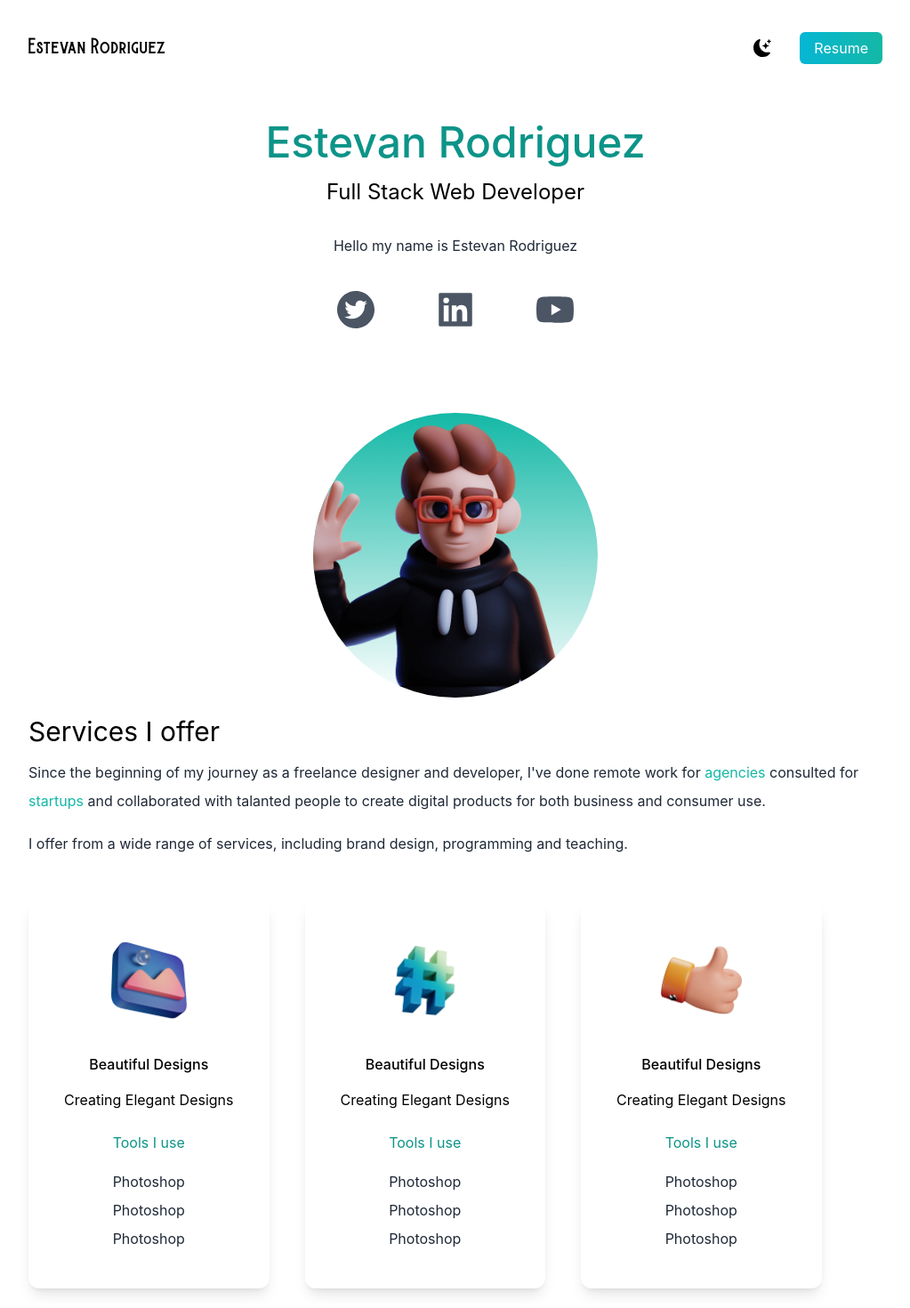
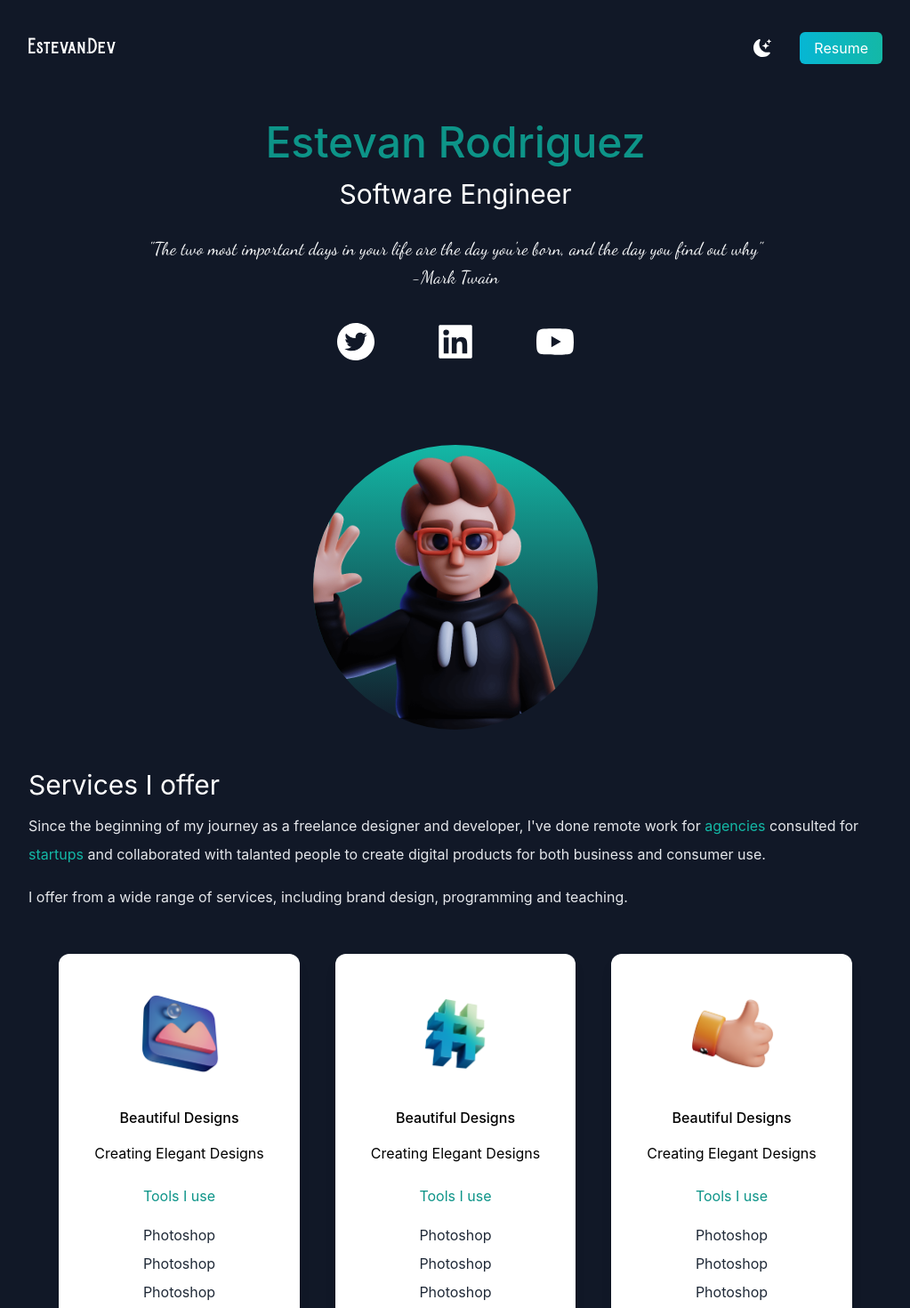
Before and after one commit to Esterod215/estevan-dev, a Next.js app: page / in a window 1280 px wide. Shown: the top 1470 px of the page at 89% size, without its empty margins (128-1151 px from the left). Built offline with nearby package versions, Linux system fonts and the light colour scheme.

Commit message:
Added new font for quote and styling changes for dark mode.

```diff
--- a/components/InfoSection.js
+++ b/components/InfoSection.js
@@ -16,12 +16,13 @@ const InfoSection = () => {
         <h2 className="text-5xl py-2 text-teal-600 font-medium">
           Estevan Rodriguez
         </h2>
-        <h3 className="text-2xl py-2">Full Stack Web Developer</h3>
-        <p className="text-medium py-5 leading-8 text-gray-800">
-          Hello my name is Estevan Rodriguez
+        <h3 className="text-3xl py-2 dark:text-white">Software Engineer</h3>
+        <p className="text-xl py-5 leading-8 text-gray-800 font-dancingScript dark:text-gray-50">
+          "The two most important days in your life are the day you're born, and
+          the day you find out why" <br /> -Mark Twain
         </p>
       </div>
-      <div className="text-5xl flex justify-center gap-16 py-3 text-gray-600">
+      <div className="text-5xl flex justify-center gap-16 py-3 text-gray-600 dark:text-white">
         <a href="#">
           <AiFillTwitterCircle />
         </a>
--- a/components/Navbar.js
+++ b/components/Navbar.js
@@ -4,8 +4,8 @@ import { BsFillMoonStarsFill } from "react-icons/bs";
 
 const Navbar = ({ dark, setDark }) => {
   return (
-    <nav className="py-10 flex justify-between">
-      <h1 className="text-xl font-burtons">Estevan Rodriguez</h1>
+    <nav className="py-10 flex justify-between dark:text-white">
+      <h1 className="text-xl font-burtons">Estevan.Dev</h1>
       <ul className="flex items-center">
         <li>
           <BsFillMoonStarsFill
--- a/components/Services.js
+++ b/components/Services.js
@@ -23,8 +23,8 @@ const Services = () => {
           programming and teaching.
         </p>
       </div>
-      <div className="lg:flex gap-10">
-        <div className="text-center flex flex-col items-center shadow-lg p-10 rounded-xl my-10">
+      <div className="lg:flex justify-center gap-10">
+        <div className="text-center flex flex-col items-center shadow-lg p-10 rounded-xl my-10 dark:bg-white">
           <Image src={design} width={100} height={100} />
           <h3 className="text-large pt-8 pb-2 font-medium">
             Beautiful Designs
@@ -35,7 +35,7 @@ const Services = () => {
           <p className="text-gray-800 py-1">Photoshop</p>
           <p className="text-gray-800 py-1">Photoshop</p>
         </div>
-        <div className="text-center flex flex-col items-center shadow-lg p-10 rounded-xl my-10">
+        <div className="text-center flex flex-col items-center shadow-lg p-10 rounded-xl my-10 dark:bg-white">
           <Image src={code} width={100} height={100} />
           <h3 className="text-large pt-8 pb-2 font-medium">
             Beautiful Designs
@@ -46,7 +46,7 @@ const Services = () => {
           <p className="text-gray-800 py-1">Photoshop</p>
           <p className="text-gray-800 py-1">Photoshop</p>
         </div>
-        <div className="text-center flex flex-col items-center shadow-lg p-10 rounded-xl my-10">
+        <div className="text-center flex flex-col items-center shadow-lg p-10 rounded-xl my-10 dark:bg-white">
           <Image src={consulting} width={100} height={100} />
           <h3 className="text-large pt-8 pb-2 font-medium">
             Beautiful Designs
--- a/pages/index.js
+++ b/pages/index.js
@@ -7,25 +7,25 @@ import Services from "../components/Services";
 import Portfolio from "../components/Portfolio";
 
 export default function Home() {
-  const [darkMode, setDarkMode] = useState(false);
+  const [darkMode, setDarkMode] = useState(true);
   return (
     <div className={darkMode ? "dark" : ""}>
       <Head>
         <title>Estevan Rodriguez Portfolio</title>
-        <meta name="description" content="Generated by create next app" />
+        <meta name="description" content="Estevan Rodriguez Portfolio Site" />
         <link rel="icon" href="/favicon.ico" />
       </Head>
 
       <main className="bg-white px-10 md:px-20 lg:px-40 dark:bg-gray-900">
-        <section className="min-h-screen">
+        <section className="min-h-screen mb-10">
           <Navbar dark={darkMode} setDark={setDarkMode} />
           <InfoSection />
         </section>
 
-        <section className="min-h-screen">
+        <section>
           <Services />
         </section>
-        <section className="min-h-screen">
+        <section>
           <Portfolio />
         </section>
       </main>
--- a/styles/globals.css
+++ b/styles/globals.css
@@ -23,3 +23,8 @@ a {
   font-family: "burtons";
   src: url("../public/Burtons.otf");
 }
+
+@font-face {
+  font-family: "dancingScript";
+  src: url("../public/DancingScript.ttf");
+}
--- a/tailwind.config.js
+++ b/tailwind.config.js
@@ -10,6 +10,7 @@ module.exports = {
     extend: {
       fontFamily: {
         burtons: "burtons",
+        dancingScript: "dancingScript",
       },
     },
   },
```
Also changed, not shown: public/DancingScript.ttf (added).
